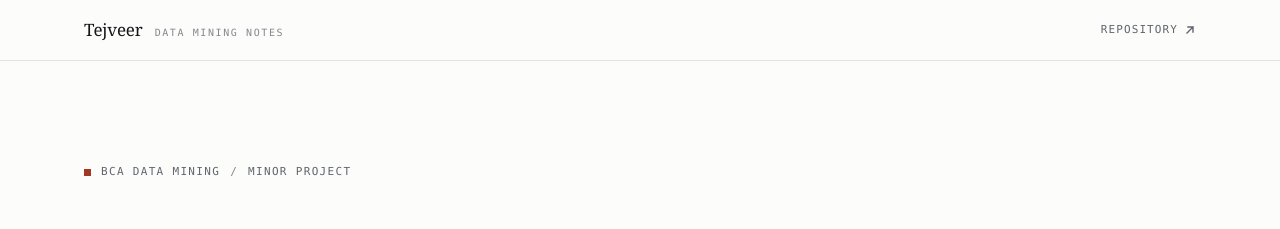
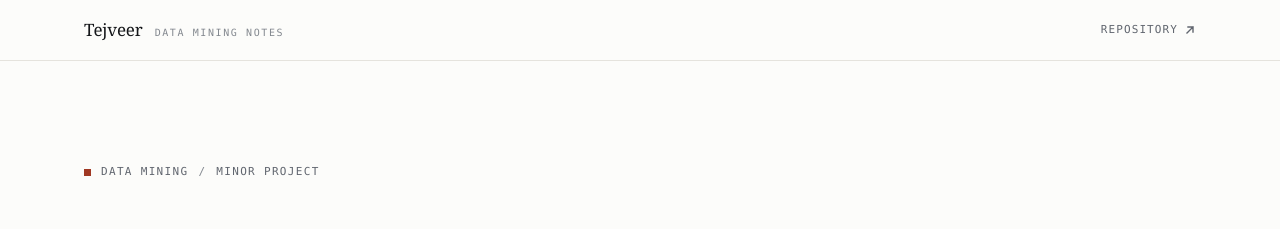
Before and after one commit to Tejveercode/house-price-notes, a React (Vite) app: page / in a window 1280 px wide. Shown: the top 229 px of the page. Built offline with nearby package versions, Linux system fonts and the light colour scheme.

Commit message:
Drop BCA from the hero kicker

```diff
--- a/src/app/content.ts
+++ b/src/app/content.ts
@@ -1,9 +1,9 @@
 export const post = {
-  kicker: 'BCA Data Mining',
+  kicker: 'Data Mining',
   kickerNote: 'minor project',
   title: 'What actually moves a house price?',
   standfirst: 'Notes from my Data Mining project',
-  deck: 'For my Data Mining minor project I wanted a question anyone could follow without a finance background: why does one house cost more than another? So I took a real housing dataset, cleaned it, and checked which features line up with price. Then I trained a Linear Regression model to predict prices. Everything runs in the terminal. There is no GUE, just a menu you pick options from.',
+  deck: 'For my Data Mining minor project I wanted a question anyone could follow without a finance background: why does one house cost more than another? So I took a real housing dataset, cleaned it, and checked which features line up with price. Then I trained a Linear Regression model to predict prices. Everything runs in the terminal. There is no GUI, just a menu you pick options from.',
   repo: 'https://github.com/Tejveercode/House-Price-Analysis',
   author: { name: 'Tejveer', handle: 'Tejveercode', github: 'https://github.com/Tejveercode' },
   stack: 'Python 3.10+',
```
